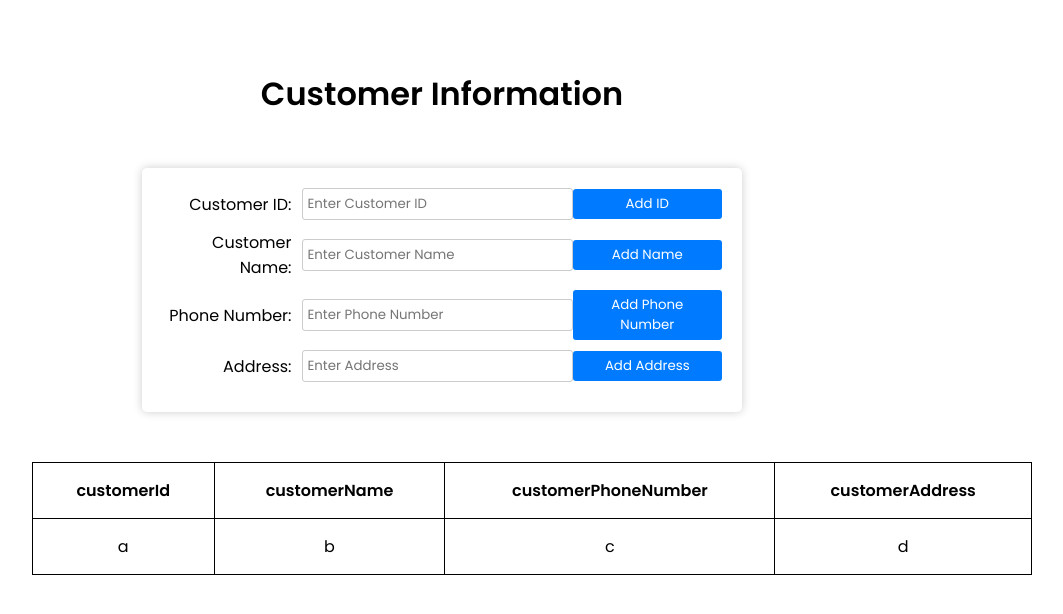
After one commit to jahidhasan1893/Distribution-management-system, a web app: file views/Customer.html in a window 1280 px wide. The commit adds this page. Shown: the top 614 px of the page, without its empty margins (198-1261 px from the left). Run offline with its HTML, style and script files only (its server is not run), Linux system fonts and the light colour scheme.

Commit message:
customer page created

```diff
--- /dev/null
+++ b/views/Customer.html
@@ -0,0 +1,53 @@
+<!DOCTYPE html>
+<html lang="en">
+<head>
+    <meta charset="UTF-8">
+    <meta name="viewport" content="width=device-width, initial-scale=1.0">
+    <title>Customer Table</title>
+    <link rel="stylesheet" href="Customer_style.css">
+</head>
+<body>
+    <div class="customer_info">
+        <h1 >
+            Customer Information
+        </h1>
+        <div class="customer-details">
+            <div class="input-group">
+                <label for="customerId">Customer ID:</label>
+                <input type="text" id="customerId" placeholder="Enter Customer ID">
+                <button id="addId">Add ID</button>
+            </div>
+            <div class="input-group">
+                <label for="customerName">Customer Name:</label>
+                <input type="text" id="customerName" placeholder="Enter Customer Name">
+                <button id="addName">Add Name</button>
+            </div>
+            <div class="input-group">
+                <label for="customerPhoneNumber">Phone Number:</label>
+                <input type="text" id="customerPhoneNumber" placeholder="Enter Phone Number">
+                <button id="addPhoneNumber">Add Phone Number</button>
+            </div>
+            <div class="input-group">
+                <label for="customerAddress">Address:</label>
+                <input type="text" id="customerAddress" placeholder="Enter Address">
+                <button id="addAddress">Add Address</button>
+            </div>
+        </div>
+        <table>
+            <tr>
+                <th>customerId</th>
+                <th>customerName</th>
+                <th>customerPhoneNumber</th>
+                <th>customerAddress</th>
+            </tr>
+            <tr>
+                <td>a </td>
+                <td> b</td>
+                <td> c</td>
+                <td>d </td>
+            </tr>
+        </table>
+    </div>
+
+</body>
+</html>
--- /dev/null
+++ b/views/Customer_style.css
@@ -0,0 +1,75 @@
+@import url('https://fonts.googleapis.com/css2?family=Poppins:wght@300;400;500;600&display=swap');
+*{
+    padding: 0;
+    margin: 0;
+   box-sizing: border-box;
+   text-decoration: none;
+    list-style: none;
+    scroll-behavior: smooth;
+    font-family: 'Poppins', sans-serif;
+
+}
+body{
+
+    background:white;
+}
+h1{
+    margin-top: 70px;
+    text-align: center;
+}
+table{
+    text-align: center;
+    justify-content: center;
+    margin-left: 230px;
+    width: 1000px;
+}
+table,tr,th,td{
+    border: 1px solid black;
+    border-collapse: collapse;
+}
+th,td{
+    padding: 15px;
+    text-align: center;
+}
+.customer-details {
+    max-width: 600px;
+    margin: 50px auto;
+    padding: 20px;
+    background-color: #fff;
+    border-radius: 5px;
+    box-shadow: 0 0 10px rgba(0, 0, 0, 0.2);
+}
+
+.input-group {
+    display: flex;
+    flex-direction: row;
+    align-items: center;
+    margin-bottom: 10px;
+}
+
+label {
+    flex: 1;
+    margin-right: 10px;
+    text-align: right;
+}
+
+input {
+    flex: 2;
+    padding: 5px;
+    border: 1px solid #ccc;
+    border-radius: 3px;
+}
+
+button {
+    flex: 1;
+    padding: 5px 10px;
+    background-color: #007BFF;
+    color: #fff;
+    border: none;
+    border-radius: 3px;
+    cursor: pointer;
+}
+
+button:hover {
+    background-color: #0056b3;
+}
```
Also changed, not shown: views/home.html (+44 -3 lines), views/home_style.css (+75 -10 lines).
